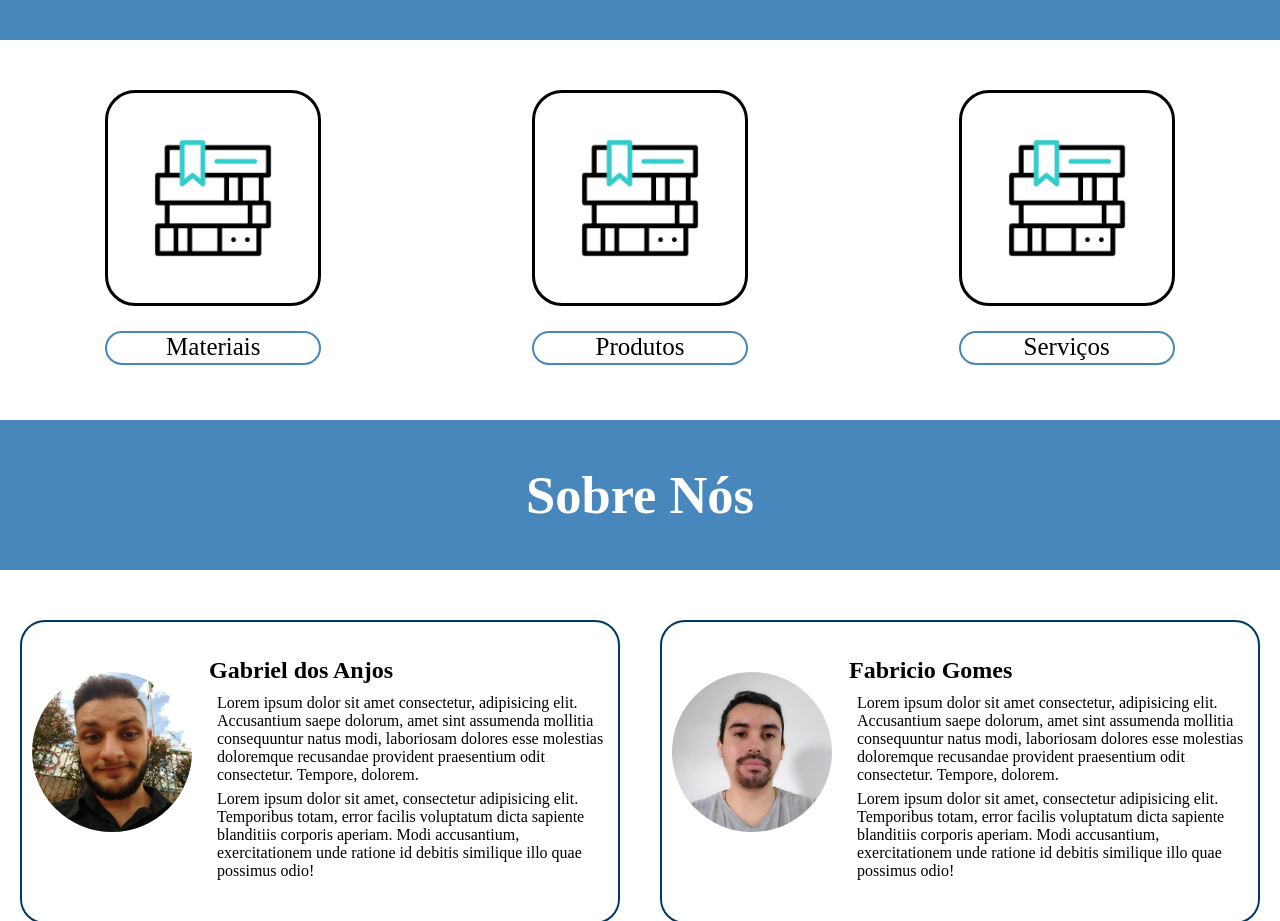
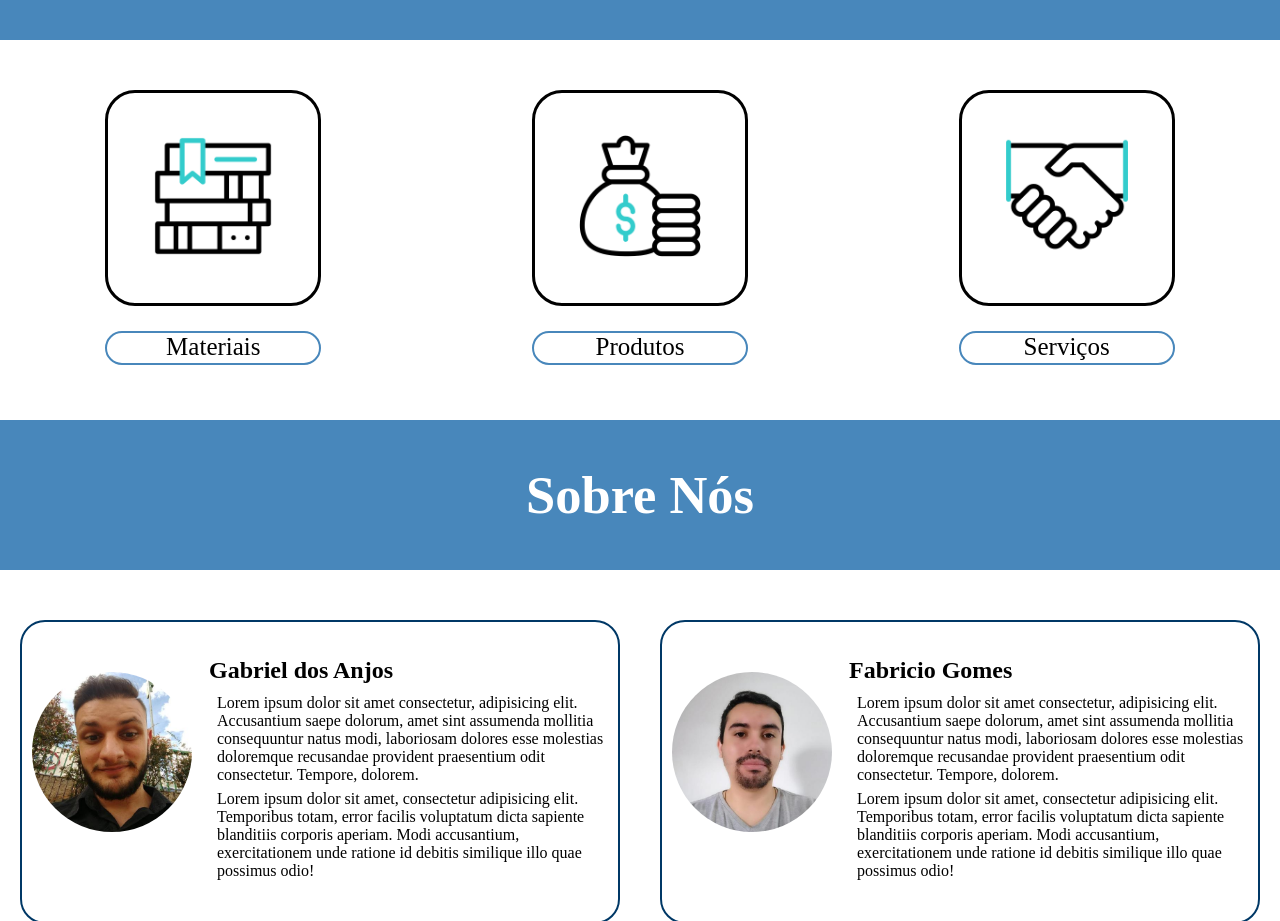
Before and after one commit to fabriciorodrigues95/Estudos_Landing_Page, a plain HTML site: page Projeto/html/index.html in a window 1280 px wide. Shown: the part 1240-2161 px from the top of the page. Drawn offline with Linux system fonts and the light colour scheme.

Commit message:
Criado os Hiperlinks e trocado as imagens

```diff
--- a/Projeto/css/stylesheets.css
+++ b/Projeto/css/stylesheets.css
@@ -84,6 +84,11 @@ nav ul{
      border: 2px solid #4887bb ;
      height: 30px;
      border-radius: 20px;
+ }
+ .landing_icons a{
+     text-decoration: none;
+     color: #000;
+
  }
   .conteudo_sobre_nos{
      display: flex;
--- a/Projeto/html/index.html
+++ b/Projeto/html/index.html
@@ -40,22 +40,22 @@
         <section class="landing_icons">
             <div class="landing_icons_icons">
                 <div class="landing_icons_icons_img">
-                    <img src="../img/material.gif" width=150>
+                    <a href=""><img src="../img/material.gif" width=150></a>
                 </div>
-                <p>Materiais</p>
+                <a href=""><p>Materiais</p></a>
             </div>
             <div class="landing_icons_icons">
                 <div class="landing_icons_icons_img">
-                    <img src="../img/material.gif" width=150>
+                    <a href=""><img src="../img/produto.gif" width=150></a>
                 </div>
-                <p>Produtos</p>
+                <a href=""><p>Produtos</p></a>
             </div>
 
             <div class="landing_icons_icons">
                 <div class="landing_icons_icons_img">
-                    <img src="../img/material.gif" width=150>
+                    <a href=""><img src="../img/servico.gif" width=150></a>
                 </div>
-                <p>Serviços</p>
+                <a href=""><p>Serviços</p></a>
             </div>
 
         </section>
```
